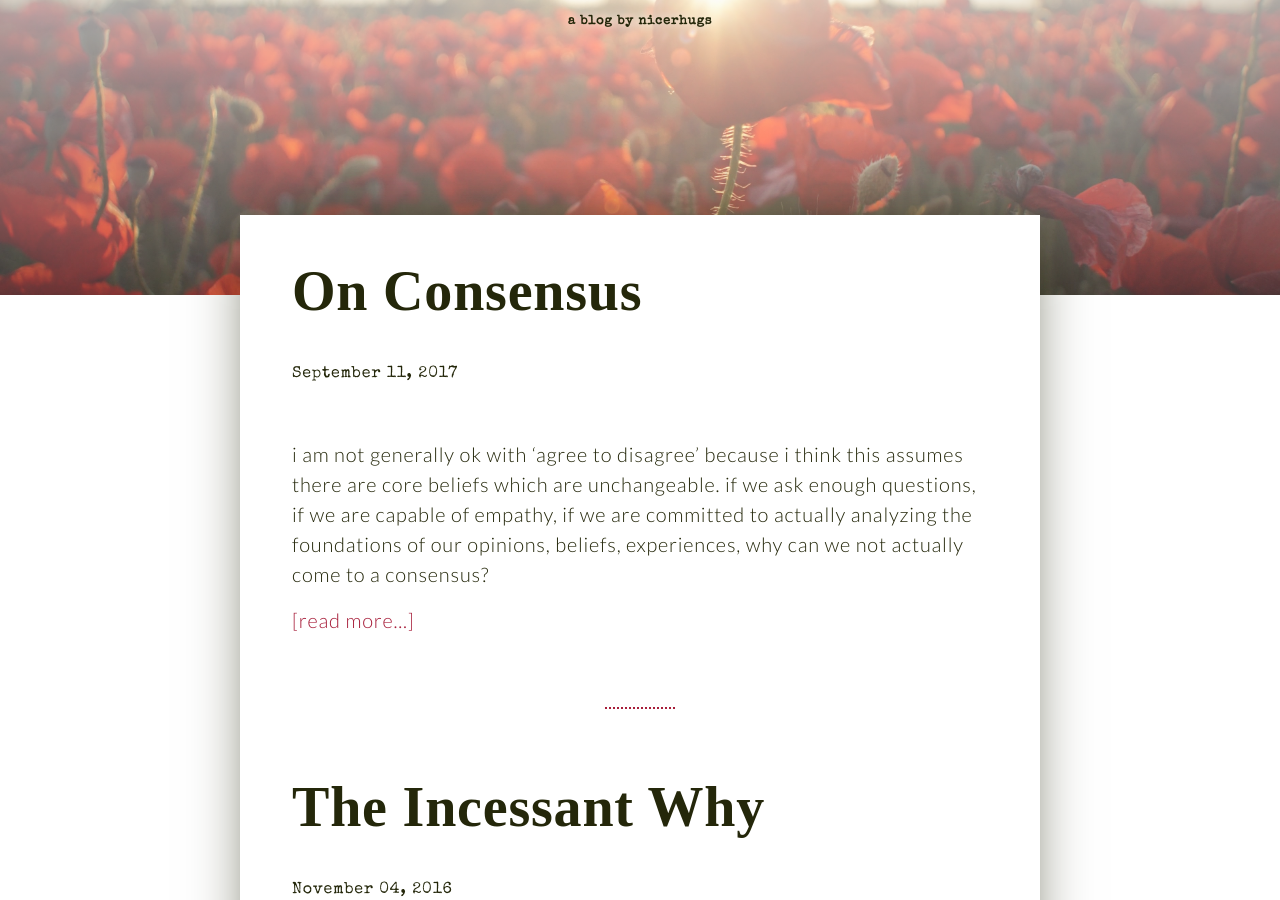
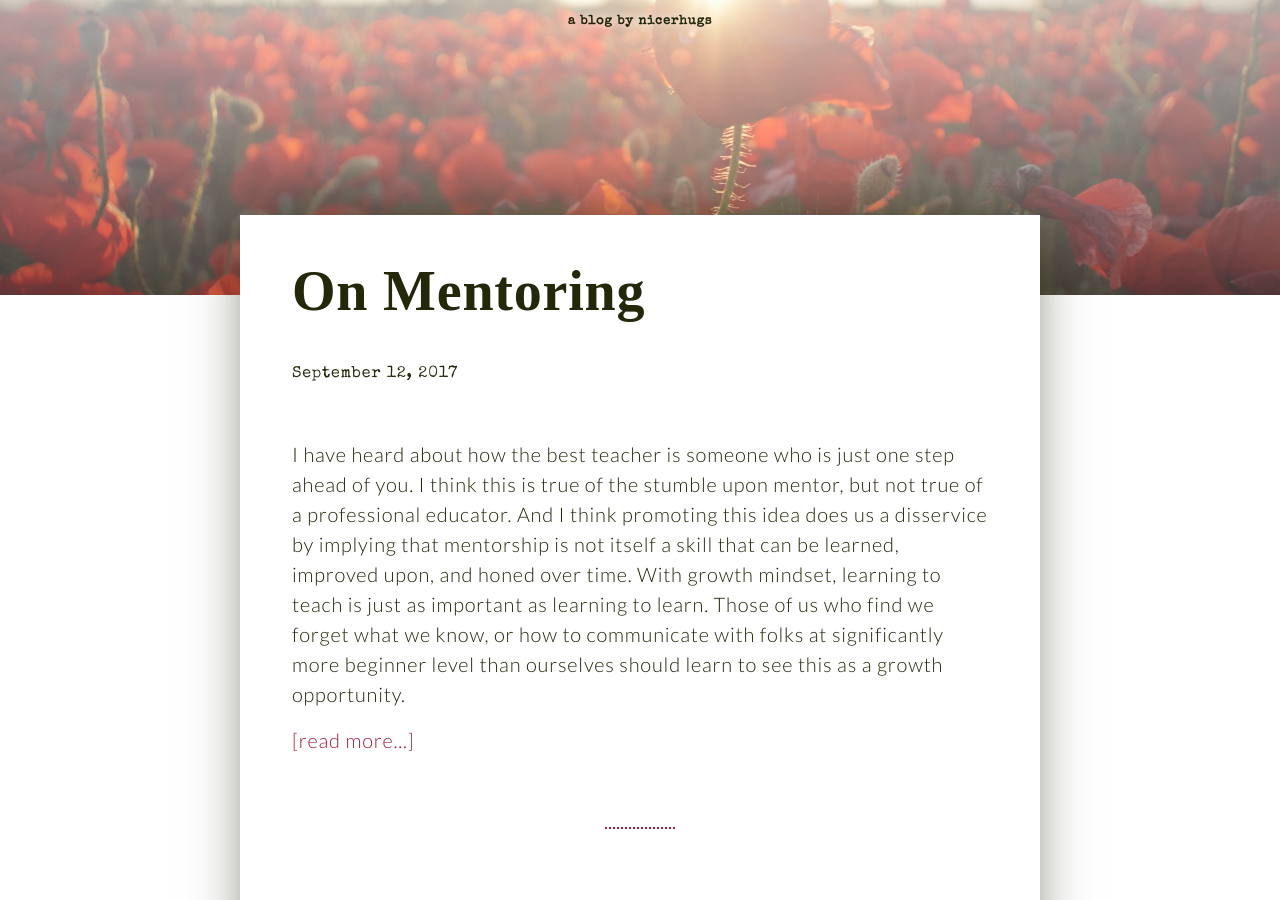
Before and after one commit to NicerHugs/blog, a Jekyll site: the page docs/index.html, which Jekyll copies as it is, in a window 1280 px wide and 900 px high, scrolled down 225 px. Built offline with Jekyll 4.4.1, drawn with Linux system fonts in a browser that asks for light colours; nearby versions of some CDN libraries; some web fonts are replaced; a script that is not in the unit is left out.

Commit message:
on mentoring

```diff
--- a/docs/2017/09/11/on-consensus/index.html
+++ b/docs/2017/09/11/on-consensus/index.html
@@ -36,6 +36,8 @@
 	</div>
 	<footer class="article-links">
 
+		<a href="/2017/09/12/on-mentoring/" class="newer">< newer</a>
+
 
 		<a href="/2016/11/04/the-incessant-why/" class="older">older ></a>
 
--- a/docs/index.html
+++ b/docs/index.html
@@ -27,6 +27,18 @@
 </header>
 
 		<main>
+
+			<article class="post-excerpt">
+				<h2 class="article-title">
+					<a href="/2017/09/12/on-mentoring/">On Mentoring</a>
+				</h2>
+				<div class="article-meta">September 12, 2017</div>
+				<div class="article-body">
+					<p>I have heard about how the best teacher is someone who is just one step ahead of you. I think this is true of the stumble upon mentor, but not true of a professional educator. And I think promoting this idea does us a disservice by implying that mentorship is not itself a skill that can be learned, improved upon, and honed over time. With growth mindset, learning to teach is just as important as learning to learn. Those of us who find we forget what we know, or how to communicate with folks at significantly more beginner level than ourselves should learn to see this as a growth opportunity.</p>
+
+ <a href="/2017/09/12/on-mentoring/">[read more...]</a>
+				</div>
+			</article>
 
 			<article class="post-excerpt">
 				<h2 class="article-title">
```
Also changed, not shown: _posts/2017-09-12-on-mentoring.md (+1 -1 lines), docs/2017/09/12/on-mentoring/index.html (added, +74 -0 lines), docs/archive/index.html (+19 -0 lines), docs/feed.xml (+6 -2 lines).
